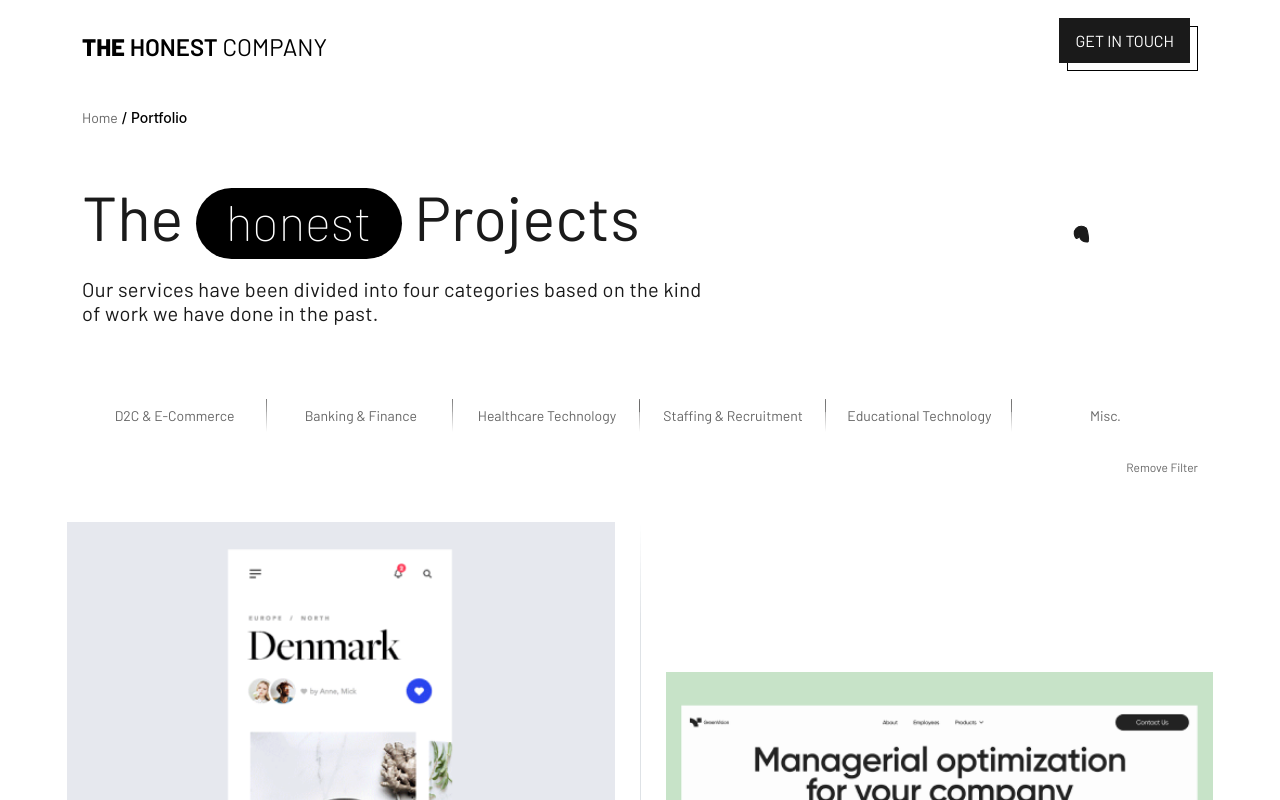
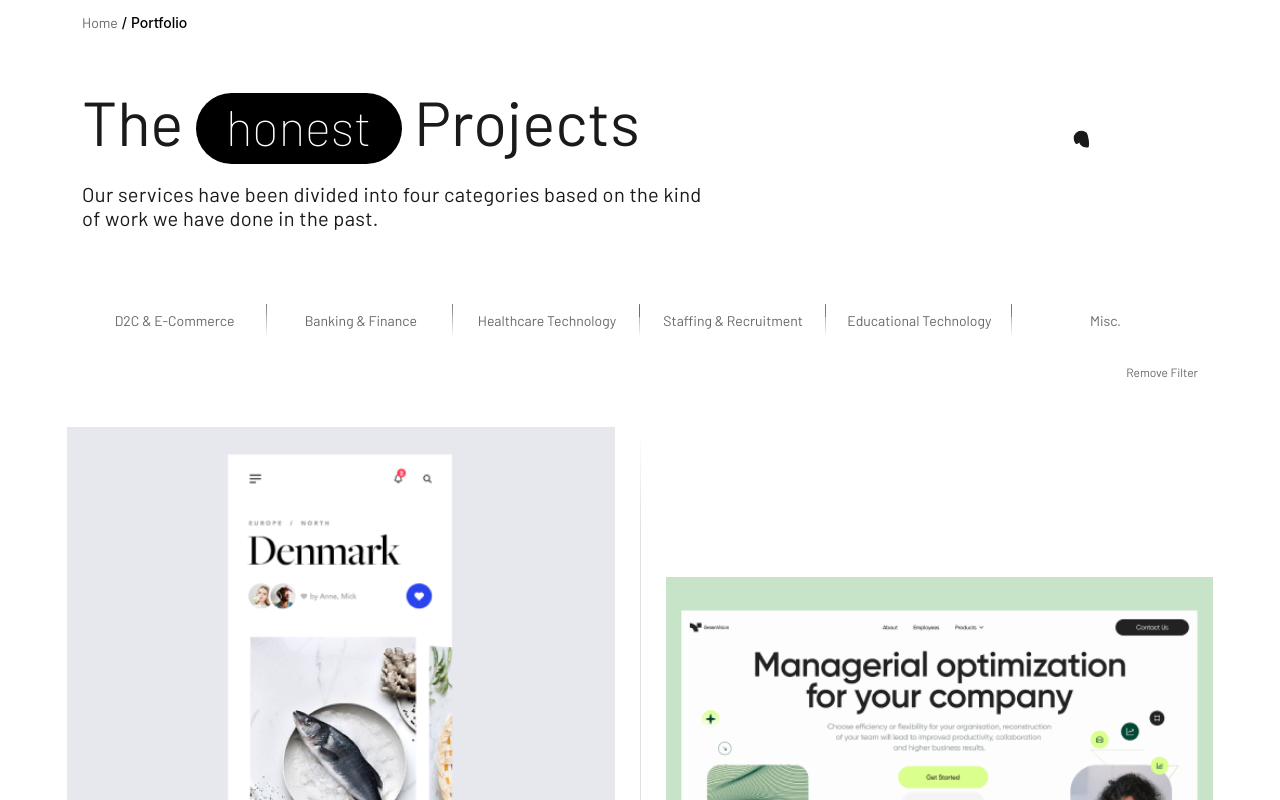
Before and after one commit to swap13-maker/The-Honest-Co, a React (Create React App) app: page /portfolio in a window 1280 px wide. Shown: the top 800 px of the page. Built offline with nearby package versions, Linux system fonts and the light colour scheme; the HTML template or start-up script is replaced by a standard one.

Commit message:
added navbar funcationlity in portfolio and resources

```diff
--- /dev/null
+++ b/src/components/InnerHeader.css
@@ -0,0 +1,58 @@
+.header {
+    position: fixed;
+    /* top: -100px; */
+    left: 80px;
+    width: 110%;
+    height: 72px;
+    z-index: 1;
+    background: inherit;
+    color: #1a1a1a;
+    /* overflow: hidden; */
+    transition: top 0.3s;
+    z-index: 1;
+  }
+  .glass {
+    background-color: rgba(238, 238, 238, 0.30);
+    /* box-shadow: 0 2px 5px rgba(0, 0, 0, 0.5); */
+    backdrop-filter: blur(8px);
+    z-index: 9999;
+    /* border-bottom: 1px solid #f1eeee; */
+  }
+  .glass::before {
+    position: absolute;
+    top: 0;
+    left: 60;
+    z-index: -1;
+    width: 110%;
+    height: 100%;
+    content: "";
+  }
+  .header.sticky {
+    position: fixed;
+    top: 0;
+    width: 110%;
+    z-index: 100;
+  }
+  .nav-sticky-button {
+    font-style: normal;
+    font-weight: 500;
+    font-size: 16px;
+    line-height: 19px;
+    text-transform: uppercase;
+    padding: 0.8em 1em;
+    color: #fff;
+    background-color: #1a1a1a;
+    border: none;
+    cursor: pointer;
+    box-shadow: rgb(255, 255, 255) 8px 8px 0px -1px, rgb(0, 0, 0) 8px 8px;
+    transition: all 0.25s ease-in-out;
+  }
+  .nav-sticky-button:hover {
+    color: #fff;
+    box-shadow: 0em 0em #fff;
+    transform: translate(0.25em, 0.25em);
+  }
+  .InnerHeader{
+    width: 110%;
+    padding-left: 50px;
+  }
--- a/src/components/InnerHeader.js
+++ b/src/components/InnerHeader.js
@@ -1,10 +1,27 @@
-import React from "react";
+import React,{useState,useEffect} from "react";
 import { Navbar, Nav, Button } from "react-bootstrap";
 import { Link } from "react-router-dom";
+import './InnerHeader.css'
 
 const InnerHeader = () => {
+  const [showHeader, setShowHeader] = useState(true);
+  const [scrollPos, setScrollPos] = useState(0);
+
+  const handleScroll = () => {
+    setScrollPos(document.body.getBoundingClientRect().top);
+    setShowHeader(document.body.getBoundingClientRect().top > scrollPos);
+
+
+  };
+
+  useEffect(() => {
+    window.addEventListener("scroll", handleScroll);
+    return () => {
+      window.removeEventListener("scroll", handleScroll);
+    };
+  }, [scrollPos, handleScroll]);
   return (
-    <header className="container">
+    <header className={`container header glass mobile-d-none height-85 InnerHeader ${showHeader ? 'sticky' : ''}`}>
       <Navbar className="py-4" expand="lg">
         <Link to="/">
           <Navbar.Brand href="#">
```
